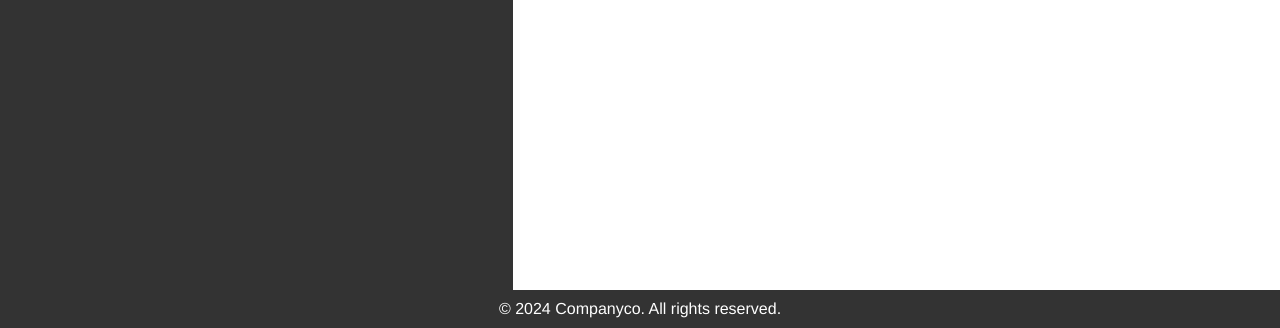
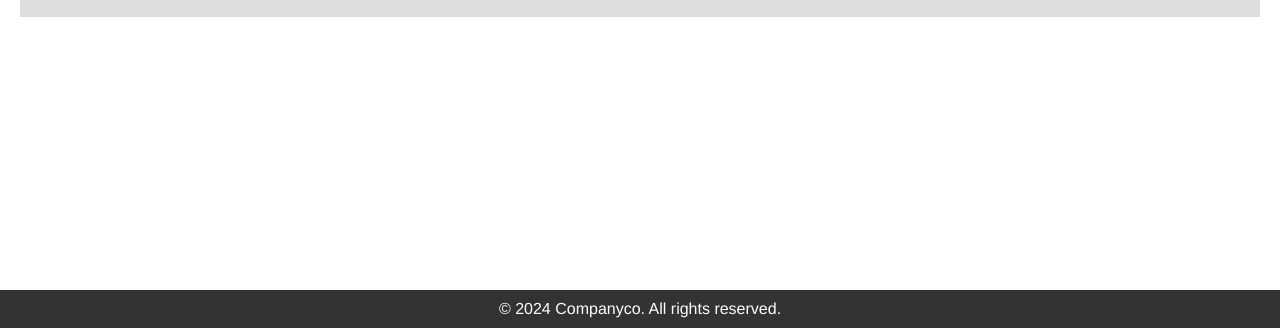
Before and after one commit to irajak/Assignment2_ENSF381_L02_Group34, a plain HTML site: page index.html in a window 1280 px wide. Shown: the part 472-800 px from the top of the page. Drawn offline with Linux system fonts and the light colour scheme.

```diff
--- a/styles.css
+++ b/styles.css
@@ -12,7 +12,7 @@ html, body {
 
 body {
     display: flex;
-    flex-direction: columns;
+    flex-direction: column;
 }
 
 /* HEADER */
```
